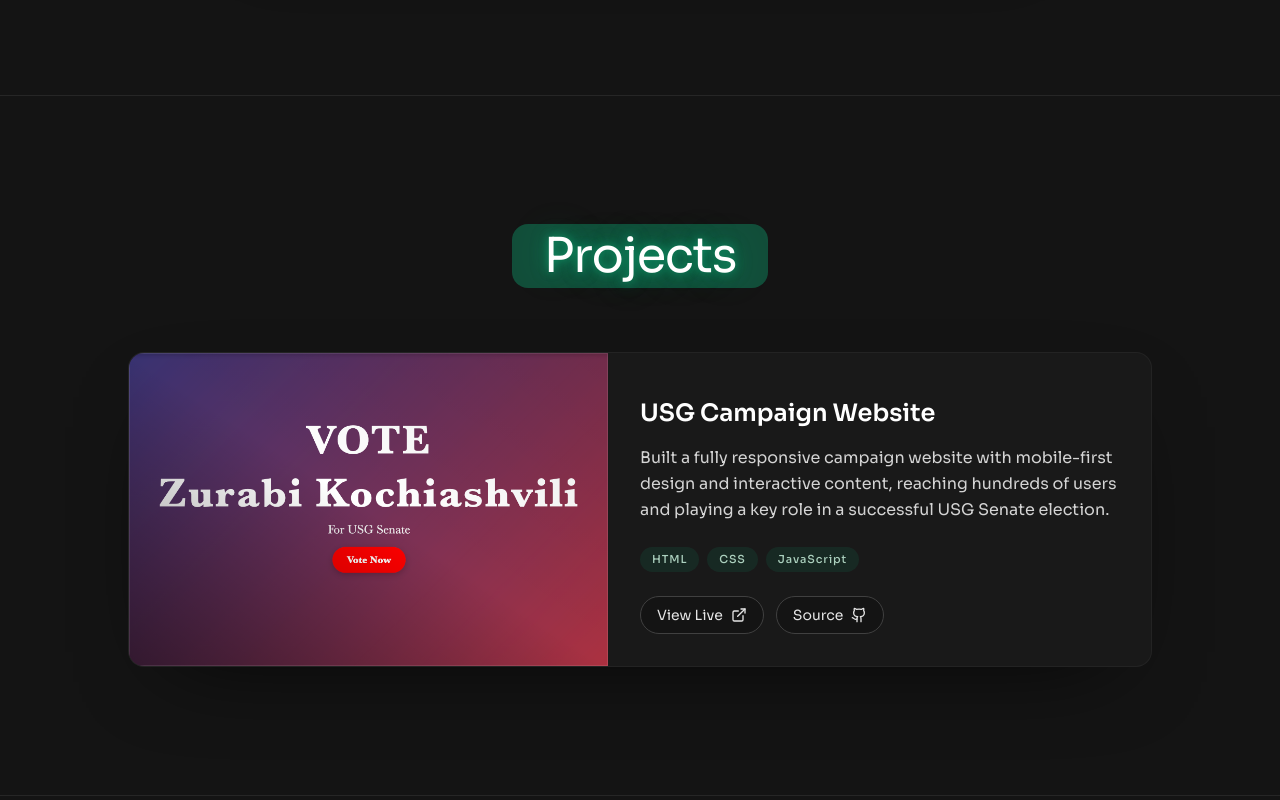
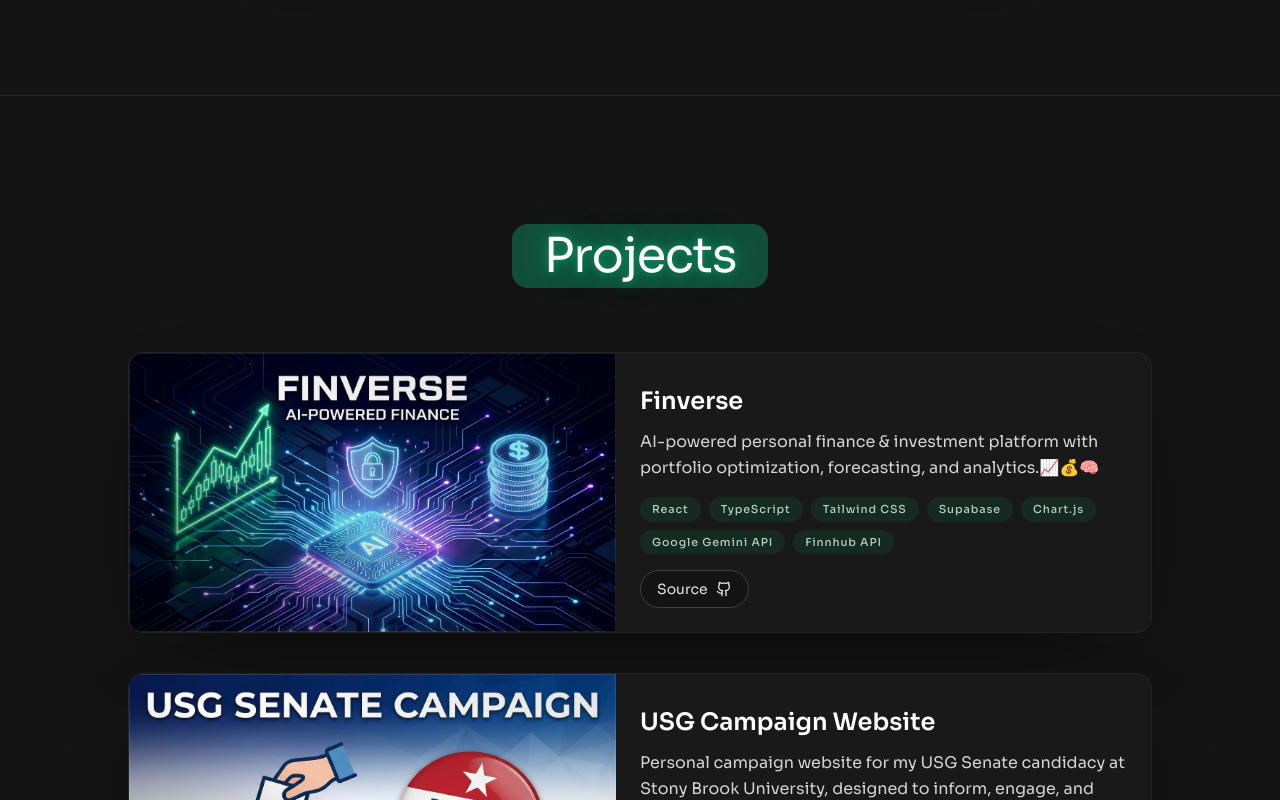
Before and after one commit to Zurab1K/portfolio, a React (Create React App) app: page / in a window 1280 px wide. Shown: the part 4829-5629 px from the top of the page. Built offline with nearby package versions, Linux system fonts and the light colour scheme.

Commit message:
Update code structure for improved readability and maintainability

```diff
--- a/src/components/Projects.jsx
+++ b/src/components/Projects.jsx
@@ -37,6 +37,8 @@
             const hasTags = proj.tags && proj.tags.length > 0;
             const hasLiveLink = proj.link && proj.link !== "#";
             const hasGithub = Boolean(proj.github);
+            const imageFitClass =
+              proj.imageFit === "contain" ? "object-contain" : "object-cover";
             return (
               <article
                 key={index}
@@ -51,11 +53,11 @@
                   }}
                 />
                 <div className="relative z-10 flex flex-col md:flex-row">
-                  <div className="relative flex-1 min-h-[220px] md:min-h-[280px] overflow-hidden">
+                  <div className="relative flex-1 min-h-[180px] md:min-h-[240px] overflow-hidden">
                     <img
                       src={proj.image}
                       alt={proj.title}
-                      className="h-full w-full object-cover transition-transform duration-500 group-hover:scale-[1.02]"
+                      className={`h-full w-full ${imageFitClass} transition-transform duration-500 group-hover:scale-[1.02]`}
                       loading="lazy"
                       decoding="async"
                     />
@@ -69,17 +71,17 @@
                     />
                   </div>
                   <div
-                    className="flex-1 p-6 sm:p-8"
+                    className="flex-1 p-5 sm:p-6"
                     style={{ fontFamily: '"Sora", "Sora-Regular", sans-serif' }}
                   >
-                    <h3 className="mt-3 text-2xl font-semibold text-white">
+                    <h3 className="mt-2 text-2xl font-semibold text-white">
                       {proj.title}
                     </h3>
-                    <p className="mt-4 text-neutral-300 leading-relaxed">
+                    <p className="mt-3 text-neutral-300 leading-relaxed">
                       {proj.description}
                     </p>
                     {hasTags ? (
-                      <div className="mt-6 flex flex-wrap gap-2">
+                      <div className="mt-4 flex flex-wrap gap-2">
                         {proj.tags.map((tag, i) => (
                           <span
                             key={i}
@@ -91,7 +93,7 @@
                       </div>
                     ) : null}
 
-                    <div className="mt-6 flex flex-wrap gap-3">
+                    <div className="mt-4 flex flex-wrap gap-3">
                       {hasLiveLink ? (
                         <a
                           href={proj.link}
@@ -102,11 +104,7 @@
                           <span>View Live</span>
                           <ExternalLink className="h-4 w-4" />
                         </a>
-                      ) : (
-                        <span className="inline-flex items-center rounded-full border border-neutral-700/70 bg-[rgb(20,20,20)] px-4 py-2 text-[11px] uppercase tracking-[0.3em] text-neutral-500">
-                          In progress
-                        </span>
-                      )}
+                      ) : null}
                       {hasGithub ? (
                         <a
                           href={proj.github}
--- a/src/data/projects.js
+++ b/src/data/projects.js
@@ -1,13 +1,21 @@
 const projects = [
   {
+    title: "Finverse",
+    image: "/projects/finverse.jpeg",
+    description:
+      "AI-powered personal finance & investment platform with portfolio optimization, forecasting, and analytics.📈💰🧠",
+    github: "https://github.com/Zurab1K/Finverse",
+    tags: ["React", "TypeScript", "Tailwind CSS", "Supabase", "Chart.js", "Google Gemini API", "Finnhub API"],
+  },
+  {
     title: "USG Campaign Website",
-    image: "/projects/usgcampaign.png",
+    image: "/projects/usg_website.jpeg",
     description:
-      "Built a fully responsive campaign website with mobile-first design and interactive content, reaching hundreds of users and playing a key role in a successful USG Senate election.",
+      "Personal campaign website for my USG Senate candidacy at Stony Brook University, designed to inform, engage, and encourage student participation.",
     github: "https://github.com/Zurab1K/Zurabi4USG",
     link: "https://zurab1k.github.io/Zurabi4USG/",
     tags: ["HTML", "CSS", "JavaScript"],
-  },
+  }
 
 ];
 export default projects;
```
Also changed, not shown: public/projects/finverse.jpeg (added), public/projects/usg_website.jpeg (added).
